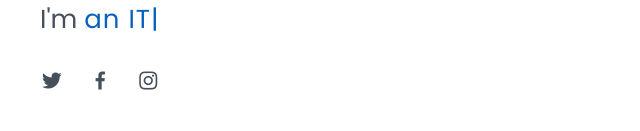
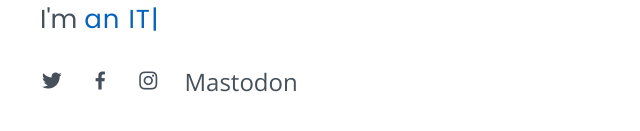
Before and after one commit to phlstephen/stephenwestover, a plain HTML site: page index.html in a window 1280 px wide. Shown: the part 387-518 px from the top of the page, without its empty margins (150-790 px from the left). Drawn offline with nearby package versions, Linux system fonts and the light colour scheme.

Commit message:
Update index.html

```diff
--- a/index.html
+++ b/index.html
@@ -76,6 +76,7 @@
         <a href="https://twitter.com/SuddenlyStephen" target="_blank" class="twitter"> <i class="bx bxl-twitter"> </i></a>
         <a href="https://facebook.com/stephen.westover" target="_blank" class="facebook"><i class="bx bxl-facebook"></i></a>
         <a href="https://instagram.com/stephenphl" target="_blank" class="instagram"><i class="bx bxl-instagram"></i></a>
+        <a rel="me" href="https://c.im/@SuddenlyStephen">Mastodon</a>
         <!--<a href="#" class="google-plus"><i class="bx bxl-skype"></i></a>-->
         <!--<a href="#" class="linkedin"><i class="bx bxl-linkedin"></i></a>-->
       </div>
```
